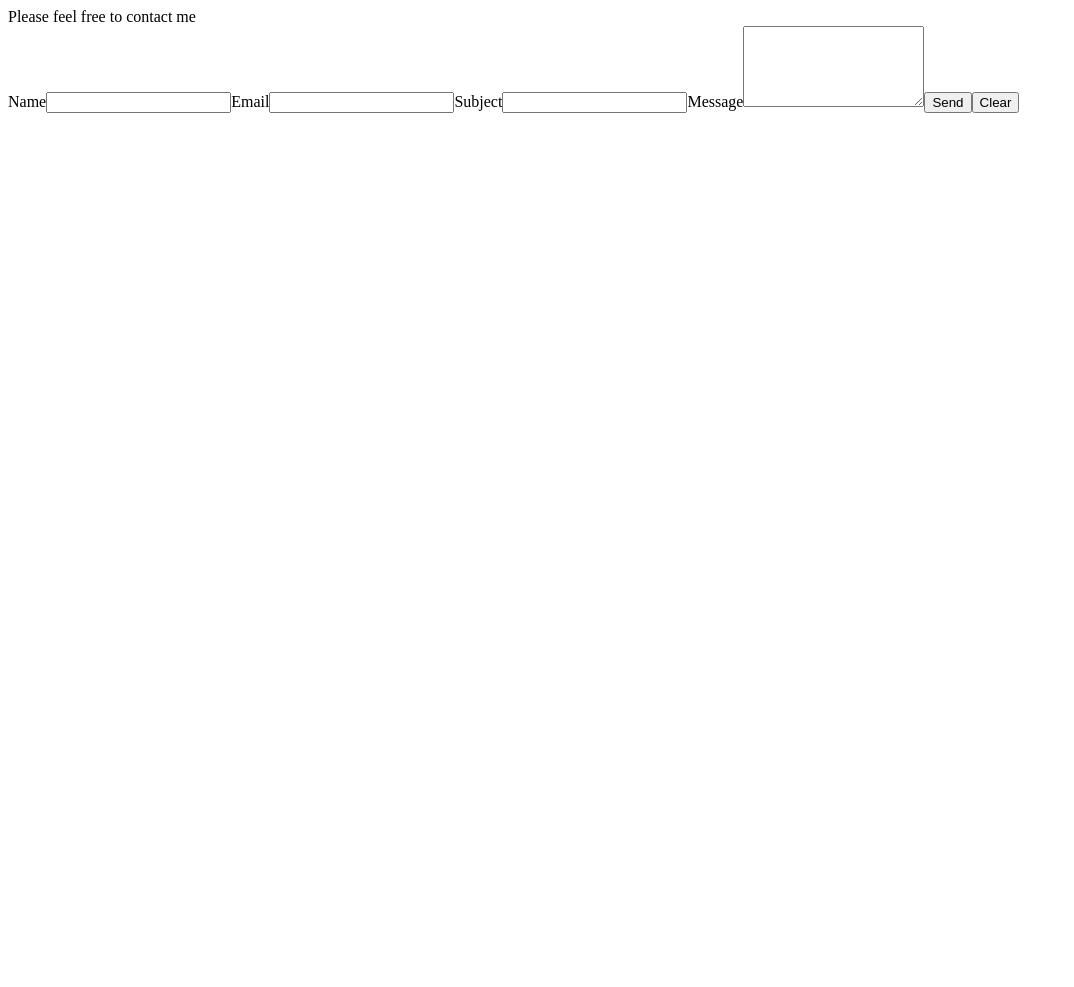
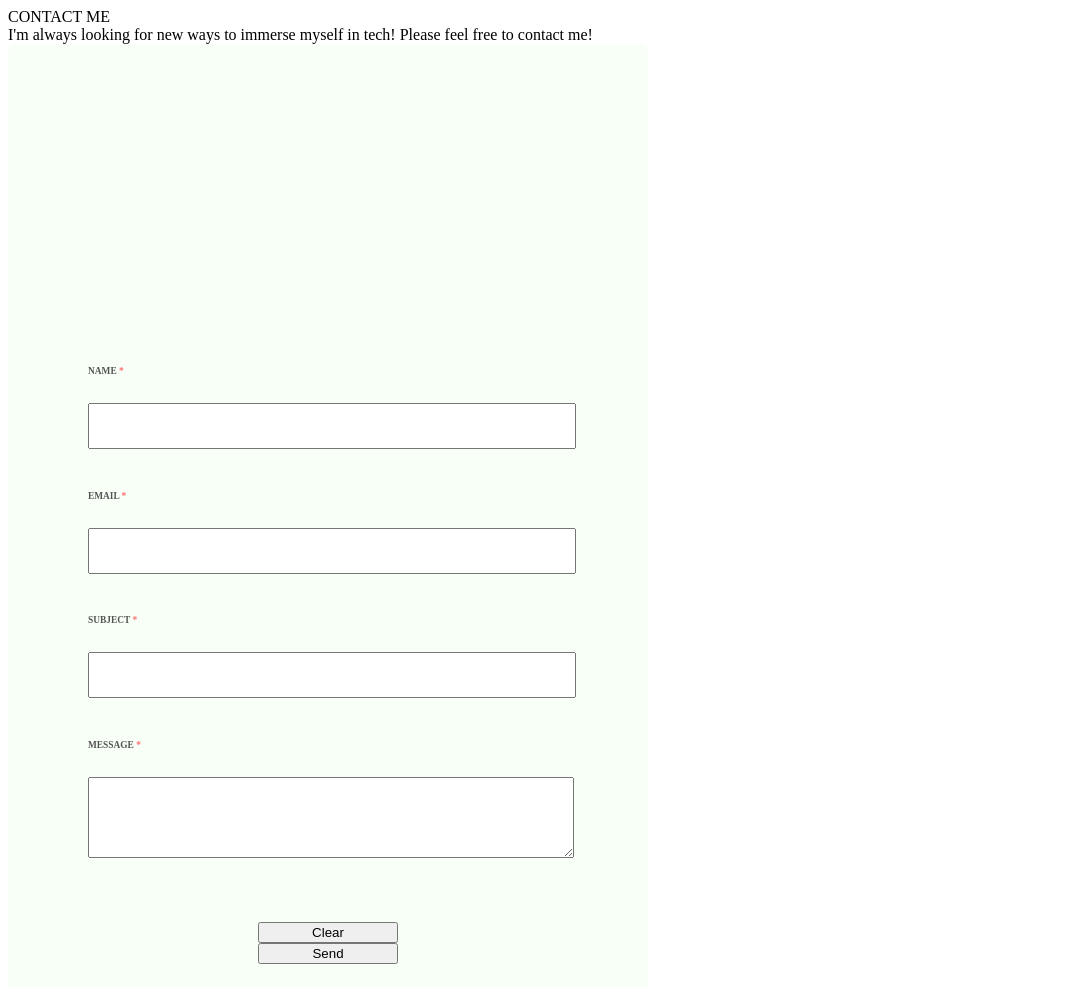
Before and after one commit to elba3184/Portfolio-Site, a Gatsby site: page /Contact in a window 1280 px wide. Shown: the whole page, without its empty margins (0-1074 px from the left). Before the commit the page ends 800 px from the top, so only its background shows below. Built offline with nearby package versions, Linux system fonts and the light colour scheme; Gatsby itself is replaced by a stand-in of ours; some icons are missing.

Commit message:
Almost done styling contact form

```diff
--- a/src/components/ContactForm.js
+++ b/src/components/ContactForm.js
@@ -1,33 +1,49 @@
 import React, { Fragment, Component } from "react"
+import "../scss/ContactForm.scss"
 
 class ContactForm extends Component {
   render() {
     return (
       <Fragment>
+        <div className="contact-form-container">
           <form
+            className="form"
             method="POST"
             action="https://getform.io/f/14d13f48-05c2-4124-9c8a-6f37ec49628e"
           >
+            <div className="form-items">
               <label>
-            Name
-            <input type="text" name="name" id="name" />
+                <h6>
+                  Name <span className="asterisk-red">*</span>
+                </h6>
+                <input type="text" required name="name" id="name" />
               </label>
               <label>
-            Email
-            <input type="email" name="email" id="email" />
+                <h6>
+                  Email <span className="asterisk-red">*</span>
+                </h6>
+                <input type="email" required name="email" id="email" />
               </label>
               <label>
-            Subject
-            <input type="text" name="subject" id="subject" />
+                <h6>
+                  Subject <span className="asterisk-red">*</span>
+                </h6>
+                <input type="text" required name="subject" id="subject" />
               </label>
               <label>
-            Message
-            <textarea name="message" id="message" rows="5" />
+                <h6>
+                  Message <span className="asterisk-red">*</span>
+                </h6>
+                <textarea name="message" required id="message" rows="5" />
               </label>
-          {/* <input type="text" name="_gotcha" style="display:none" /> */}
+            </div>
+            <div className="submit-button-container">
+              {" "}
               <button type="submit">Send</button>
               <input type="reset" value="Clear" />
+            </div>
           </form>
+        </div>
       </Fragment>
     )
   }
--- a/src/components/Footer.js
+++ b/src/components/Footer.js
@@ -45,7 +45,7 @@ const Footer = () => {
         </span>
       </div>
       <div className="footer-title">
-        © 2020 | Made by Elba Chimilio with &#128149; and ☕
+        © 2020 | Made by Elba Chimilio with &#128149;and ☕
       </div>
     </nav>
   )
--- a/src/pages/About.js
+++ b/src/pages/About.js
@@ -23,8 +23,11 @@ const About = () => {
           <CodeSnippet />
         </div>
       </div>
+      <div className="honeycomb-bottom-wrapper">
+        {" "}
         <HoneyCombImages />
-      <div className="about-me-bottom"></div>
+        <div className="about-me-bottom"></div>
+      </div>
     </Fragment>
   )
 }
--- a/src/pages/Contact.js
+++ b/src/pages/Contact.js
@@ -1,12 +1,68 @@
-import React from "react"
+import React, { Fragment, Component } from "react"
+import { Icon } from "@iconify/react"
+import devTo from "@iconify/icons-mdi/dev-to"
+import gmailIcon from "@iconify/icons-cib/gmail"
 import ContactForm from "../components/ContactForm"
+
+class ContactIcons extends Component {
+  render() {
+    return (
+      <Fragment>
+        {" "}
+        <div className="flex-container">
+          <span>
+            <div className="flex-item gmail">
+              <a
+                href="mailto: emchimilio@gmail.com"
+                target="_blank"
+                style={{ marginBottom: "20px" }}
+              >
+                <Icon icon={gmailIcon} />
+              </a>
+            </div>
+          </span>
+          <span>
+            <div className="flex-item github">
+              <a href="https://github.com/elba3184/" target="_blank">
+                <i className="devicon-github-plain-wordmark"></i>
+              </a>
+            </div>
+          </span>
+          <span>
+            <div className="flex-item linkedin">
+              <a
+                href=" https://www.linkedin.com/in/elbachimilio/"
+                target="_blank"
+              >
+                <i className="devicon-linkedin-plain"></i>
+              </a>
+            </div>
+          </span>
+          <span>
+            <div className="flex-item dev">
+              <a href="https://dev.to/elba3184" target="_blank">
+                <Icon icon={devTo} />
+              </a>
+            </div>
+          </span>
+        </div>
+      </Fragment>
+    )
+  }
+}
 
 const Contact = () => {
   return (
     <div className="contact-container">
-      <i className="devicon-github-plain-wordmark"></i>
-      <i className="devicon-linkedin-plain"></i>
-      Please feel free to contact me
+      {/* <i className="devicon-github-plain-wordmark"></i>
+      <i className="devicon-linkedin-plain"></i> */}
+      <div className="contact-title">CONTACT ME</div>
+      <div className="contact-subtitle">
+        {" "}
+        I'm always looking for new ways to immerse myself in tech! Please feel
+        free to contact me!
+        <ContactIcons />
+      </div>
       <ContactForm />
     </div>
   )
--- a/src/pages/index.js
+++ b/src/pages/index.js
@@ -65,6 +65,7 @@ const IndexPage = () => (
     <section id="projects" className="projects-section text-center">
       <Projects />
     </section>
+    <div className="page-bottom-container">
       <section id="contact" className="contact-section text-center">
         <Contact />
       </section>
@@ -72,6 +73,7 @@ const IndexPage = () => (
         {" "}
         <Footer />
       </div>
+    </div>
   </Fragment>
 )
 
--- a/src/scss/Contact.scss
+++ b/src/scss/Contact.scss
@@ -1,16 +1,35 @@
 @import "../scss/variables.scss";
 
 .contact-container {
-  height: 60vh;
+  z-index: 1;
+  height: 90vh;
+  padding-top: 120px;
+  display: flex;
+  position: absolute;
+  align-items: center;
+  flex-direction: column;
+  justify-content: center;
+  .contact-title {
+    font-size: 30pt;
+    color: $light-coral;
+  }
+  .contact-subtitle {
+    font-size: 10pt;
+    color: $midnight-green-eagle-green;
+    flex-direction: column;
+    align-items: center;
+    justify-content: center;
+    display: flex;
+  }
 }
 
 .footer-container {
   .navbar {
-    padding: 0;
-    height: 100px;
+    padding: 0 0 30px 0;
+    height: 350px;
     display: flex;
     flex-direction: column;
-    justify-content: center;
+    justify-content: flex-end;
     background-color: $lavender-floral;
   }
 }
@@ -55,5 +74,6 @@
 }
 
 .footer-title {
+  padding-top: 5px;
   color: $mint-cream;
 }
--- /dev/null
+++ b/src/scss/ContactForm.scss
@@ -0,0 +1,49 @@
+@import "../scss/variables.scss";
+
+.contact-form-container {
+  width: 80vh;
+  height: 150vh;
+  display: flex;
+  align-items: center;
+  flex-direction: column;
+  justify-content: center;
+  background-color: $mint-cream;
+  border-radius: 10px;
+  .form {
+    width: 100%;
+  }
+  .form-items {
+    padding: 40px 80px 20px 80px;
+    display: flex;
+    flex-direction: column;
+    .asterisk-red {
+      color: $light-coral;
+    }
+    input,
+    textarea {
+      width: 100%;
+    }
+    input {
+      height: 40px;
+      & .focus-visible {
+        border: 1px solid red;
+      }
+    }
+    h6 {
+      padding-bottom: 5px;
+    }
+    label {
+      font-size: 14px;
+      color: #555555;
+      text-transform: uppercase;
+      text-align: left;
+      width: 100%;
+      padding-bottom: 20px;
+    }
+  }
+  .submit-button-container {
+    padding: 20px 250px;
+    display: flex;
+    flex-direction: column-reverse;
+  }
+}
--- a/src/scss/HoneyComb.scss
+++ b/src/scss/HoneyComb.scss
@@ -15,7 +15,11 @@
 
 .honeycomb-container {
   height: 90vh;
-  z-index: inherit;
+  width: 100vw;
+  top: 0;
+  right: 0;
+  position: absolute;
+  z-index: 1;
   background-color: $mint-cream;
 }
 
--- a/src/scss/Skills.scss
+++ b/src/scss/Skills.scss
@@ -1,11 +1,11 @@
 @import "../scss/variables.scss";
 
 .skills-container {
-  height: 140vh;
+  height: 145vh;
   background-color: $carolina-blue;
   padding: 0 100px;
   .title {
-    padding: 120px 20px 0 0;
+    padding: 200px 20px 0 0;
     color: $mint-cream;
     font-size: 30pt;
     text-align: right;
```
Also changed, not shown: src/components/Title.js (+11 -11 lines), src/scss/About.scss (+7 -1 lines), src/scss/Home.scss (+11 -2 lines), 1 other file. Lines whose indentation alone changed are shown as unchanged.
